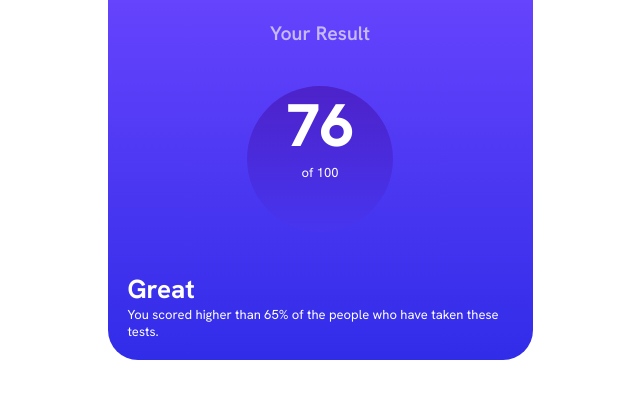
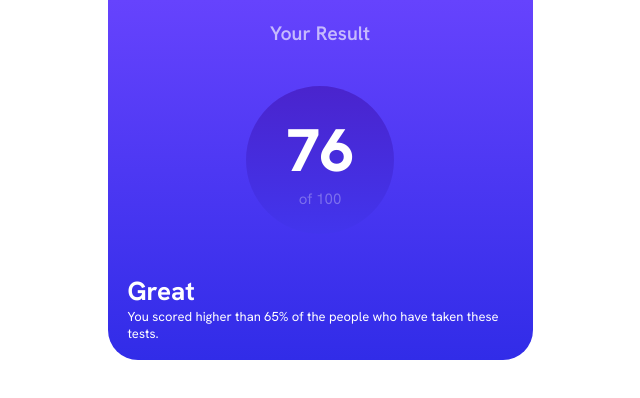
Before and after one commit to Hugo-Farias/results-summary-component, a React (Vite) app: page / in a window 1280 px wide. Shown: the top 398 px of the page, without its empty margins (320-960 px from the left). Built offline with nearby package versions, Linux system fonts and the light colour scheme.

Commit message:
"Result" Score done

```diff
--- a/src/component/Result.module.css
+++ b/src/component/Result.module.css
@@ -22,10 +22,11 @@
   display: flex;
   flex-direction: column;
   align-items: center;
+  padding: 2.5rem;
   width: 16rem;
   height: 16rem;
   clip-path: circle();
-  background: linear-gradient(to bottom, #4d22c9, #4735ef);
+  background: linear-gradient(to bottom, #4a24cd, #4235ed);
 }
 
 .userScore {
@@ -34,4 +35,6 @@
 }
 
 .totalScore {
+  font-size: 1.5rem;
+  opacity: 0.3;
 }
```
